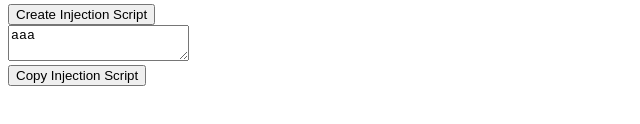
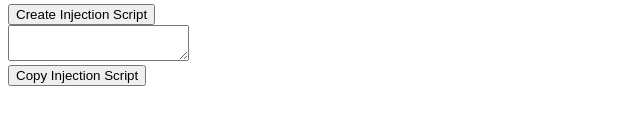
Before and after one commit to sohnryang/paste-to-reading-ssem, a website: page index.html in a window 1280 px wide. Shown: the part 236-360 px from the top of the page, 0-640 px from the left. Drawn offline with Linux system fonts and the light colour scheme.

Commit message:
Delete stub

```diff
--- a/index.html
+++ b/index.html
@@ -10,7 +10,7 @@
     <br>
     <button type="button" onclick="createInjectionScript()">Create Injection Script</button>
     <br>
-    <textarea id="injectionscript" readonly>aaa</textarea>
+    <textarea id="injectionscript" readonly></textarea>
     <br>
     <button type="button" onclick="copyInjectionScript()">Copy Injection Script</button>
     <script src="index.js"></script>
```
